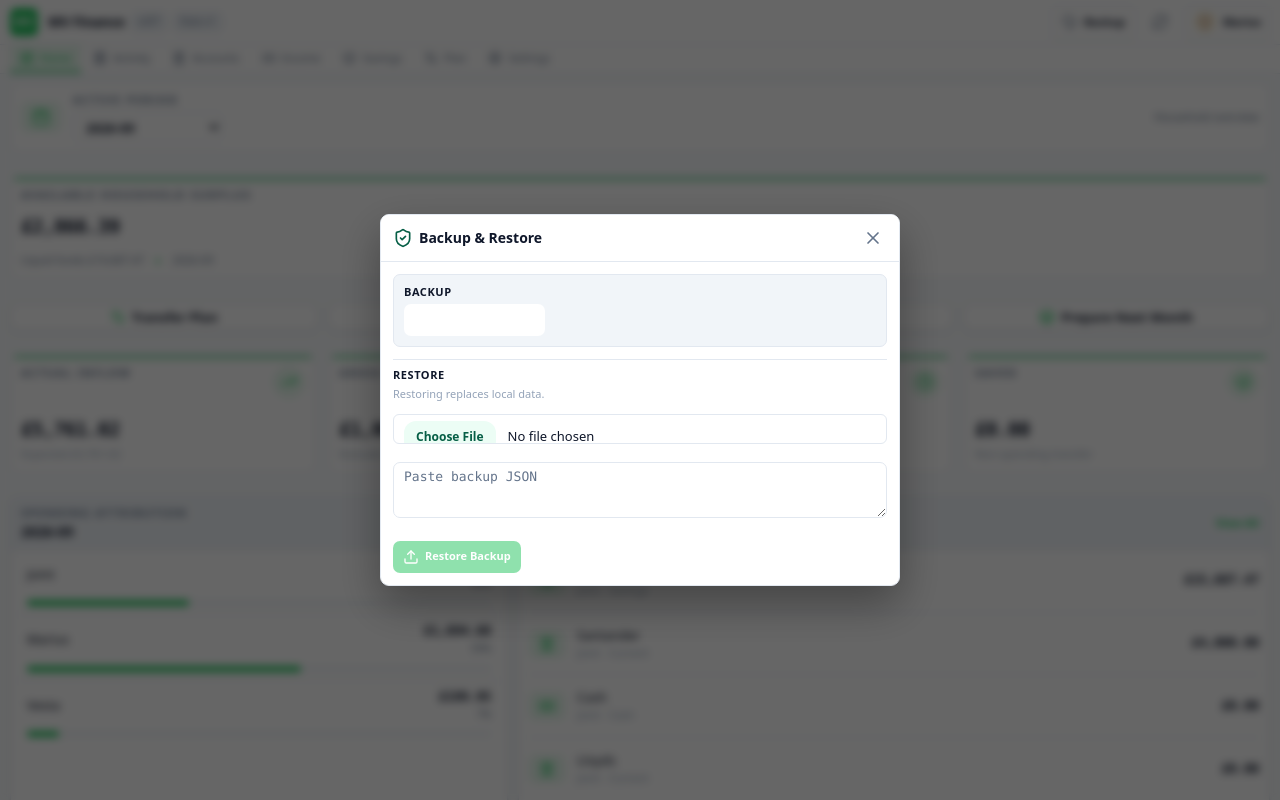
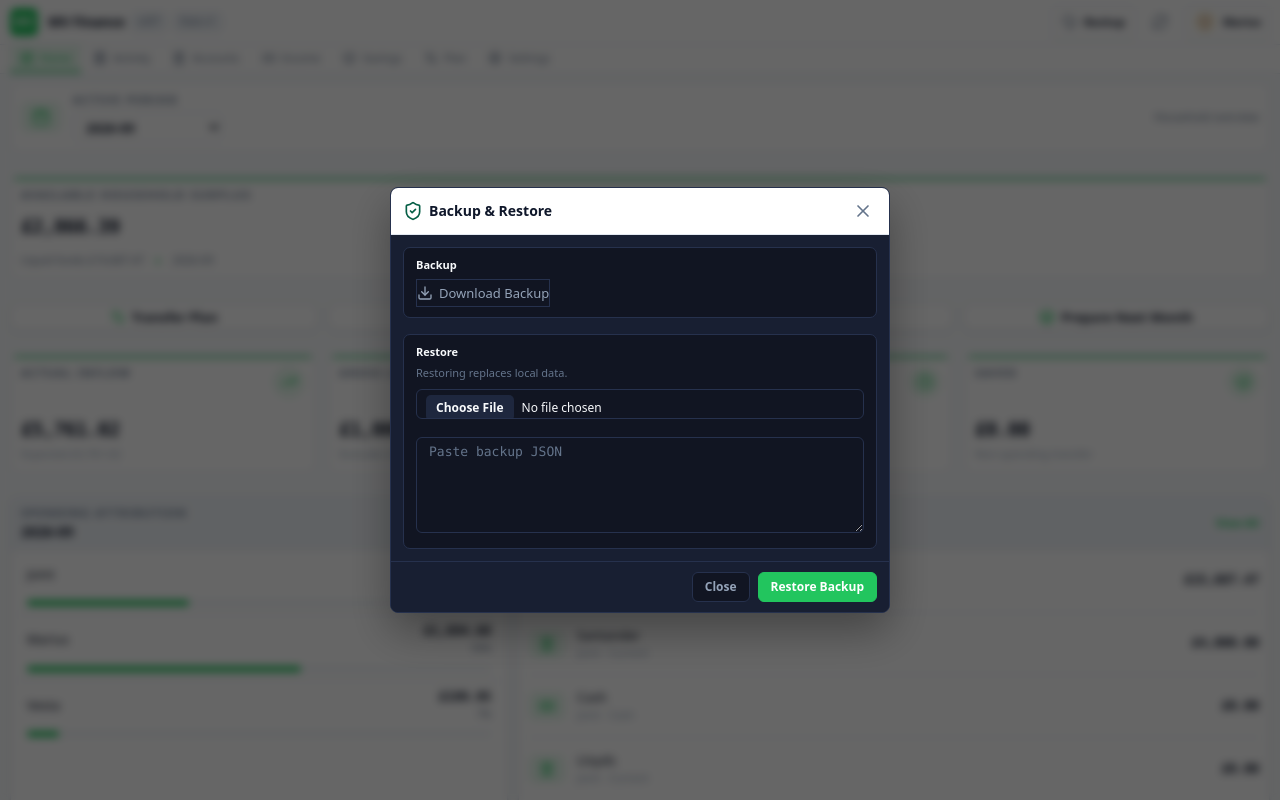
Before and after one commit to backtonemesis-cpu/MV, a React (Vite) app: page / in a window 1280 px wide. Both pictures are taken after a click on the button "Backup". Shown: the top 800 px of the page. Built offline with nearby package versions, Linux system fonts and the light colour scheme.

Commit message:
Unify Backup Restore modal layout

```diff
--- a/src/components/BackupRestoreModal.tsx
+++ b/src/components/BackupRestoreModal.tsx
@@ -1,8 +1,7 @@
-import React, { useState } from 'react';
+import React, { useEffect, useRef, useState } from 'react';
 import {
   X,
   Download,
-  Upload,
   ShieldCheck,
   AlertCircle,
   FileCheck,
@@ -30,6 +29,23 @@ export const BackupRestoreModal: React.FC<BackupRestoreModalProps> = ({
   const [importJson, setImportJson] = useState<string>('');
   const [restoreComplete, setRestoreComplete] = useState(false);
   const [error, setError] = useState<string | null>(null);
+  const fileInputRef = useRef<HTMLInputElement>(null);
+
+  useEffect(() => {
+    if (!isOpen) return;
+    const frame = requestAnimationFrame(() => fileInputRef.current?.focus());
+    const handleEscape = (event: KeyboardEvent) => {
+      if (event.key === 'Escape') {
+        event.preventDefault();
+        onClose();
+      }
+    };
+    document.addEventListener('keydown', handleEscape);
+    return () => {
+      cancelAnimationFrame(frame);
+      document.removeEventListener('keydown', handleEscape);
+    };
+  }, [isOpen, onClose]);
 
   if (!isOpen) return null;
 
@@ -96,7 +112,7 @@ export const BackupRestoreModal: React.FC<BackupRestoreModalProps> = ({
 
   return (
     <div className="mv-modal-backdrop">
-      <div className="mv-modal-card">
+      <div className="mv-modal-card mv-backup-modal">
         <div className="mv-modal-header">
           <div className="flex items-center gap-2">
             <ShieldCheck className="w-5 h-5 text-success" />
@@ -110,7 +126,7 @@ export const BackupRestoreModal: React.FC<BackupRestoreModalProps> = ({
           </button>
         </div>
 
-        <div className="mv-modal-body space-y-3 overflow-y-auto">
+        <div className="mv-modal-scroll-body">
           {error && (
             <div className="p-3 bg-danger-soft border border-danger rounded-xl text-xs text-danger flex items-center gap-2">
               <AlertCircle className="w-4 h-4 shrink-0 text-danger" />
@@ -119,22 +135,22 @@ export const BackupRestoreModal: React.FC<BackupRestoreModalProps> = ({
           )}
 
           {/* Export Section */}
-          <div className="bg-surface-muted p-4 rounded-xl border border-muted">
+          <section className="mv-backup-section">
             <h3 className="text-xs font-bold text-main uppercase tracking-wider mb-1">
               Backup
             </h3>
             <button
               onClick={handleExport}
               disabled={isExporting}
-              className="inline-flex items-center gap-2 px-4 py-2 bg-surface text-on-accent rounded-xl text-xs font-semibold hover:bg-surface-muted transition disabled:opacity-50"
+              className="mv-backup-secondary inline-flex items-center gap-1.5"
             >
               <Download className="w-4 h-4" />
               {isExporting ? 'Generating...' : 'Download Backup'}
             </button>
-          </div>
+          </section>
 
           {/* Restore Section (Owner Only) */}
-          <div className="border-t border-muted pt-5">
+          <section className="mv-backup-section">
             <h3 className="text-xs font-bold text-main uppercase tracking-wider mb-1">
               Restore
             </h3>
@@ -154,30 +170,40 @@ export const BackupRestoreModal: React.FC<BackupRestoreModalProps> = ({
             ) : (
               <div className="space-y-3">
                 <input
+                  ref={fileInputRef}
                   type="file"
                   accept=".json"
                   onChange={handleFileUpload}
-                  className="block w-full text-xs text-muted text-subtle file:mr-3 file:py-2 file:px-3 file:rounded-xl file:border-0 file:text-xs file:font-semibold file:bg-success-soft file:text-success hover:file:bg-success-soft"
+                  className="block w-full"
                 />
 
                 <textarea
                   placeholder="Paste backup JSON"
                   value={importJson}
                   onChange={(e) => setImportJson(e.target.value)}
-                  className="w-full h-24 p-2 text-[11px] font-mono rounded-xl border border-muted"
+                  className="w-full font-mono"
                 />
 
-                <button
-                  onClick={handleRestore}
-                  disabled={isImporting || !importJson.trim()}
-                  className="inline-flex items-center gap-2 px-4 py-2 bg-accent text-on-accent rounded-xl text-xs font-semibold hover:bg-success-soft transition disabled:opacity-50"
-                >
-                  <Upload className="w-4 h-4" />
-                  {isImporting ? 'Restoring...' : 'Restore Backup'}
-                </button>
+
               </div>
             )}
-          </div>
+          </section>
+        </div>
+
+        <div className="mv-modal-fixed-actions">
+          <button type="button" onClick={onClose} className="mv-backup-secondary">
+            Close
+          </button>
+          {isOwner && !restoreComplete && (
+            <button
+              type="button"
+              onClick={handleRestore}
+              disabled={isImporting || !importJson.trim()}
+              className="mv-backup-primary"
+            >
+              {isImporting ? 'Restoring…' : 'Restore Backup'}
+            </button>
+          )}
         </div>
       </div>
     </div>
```
